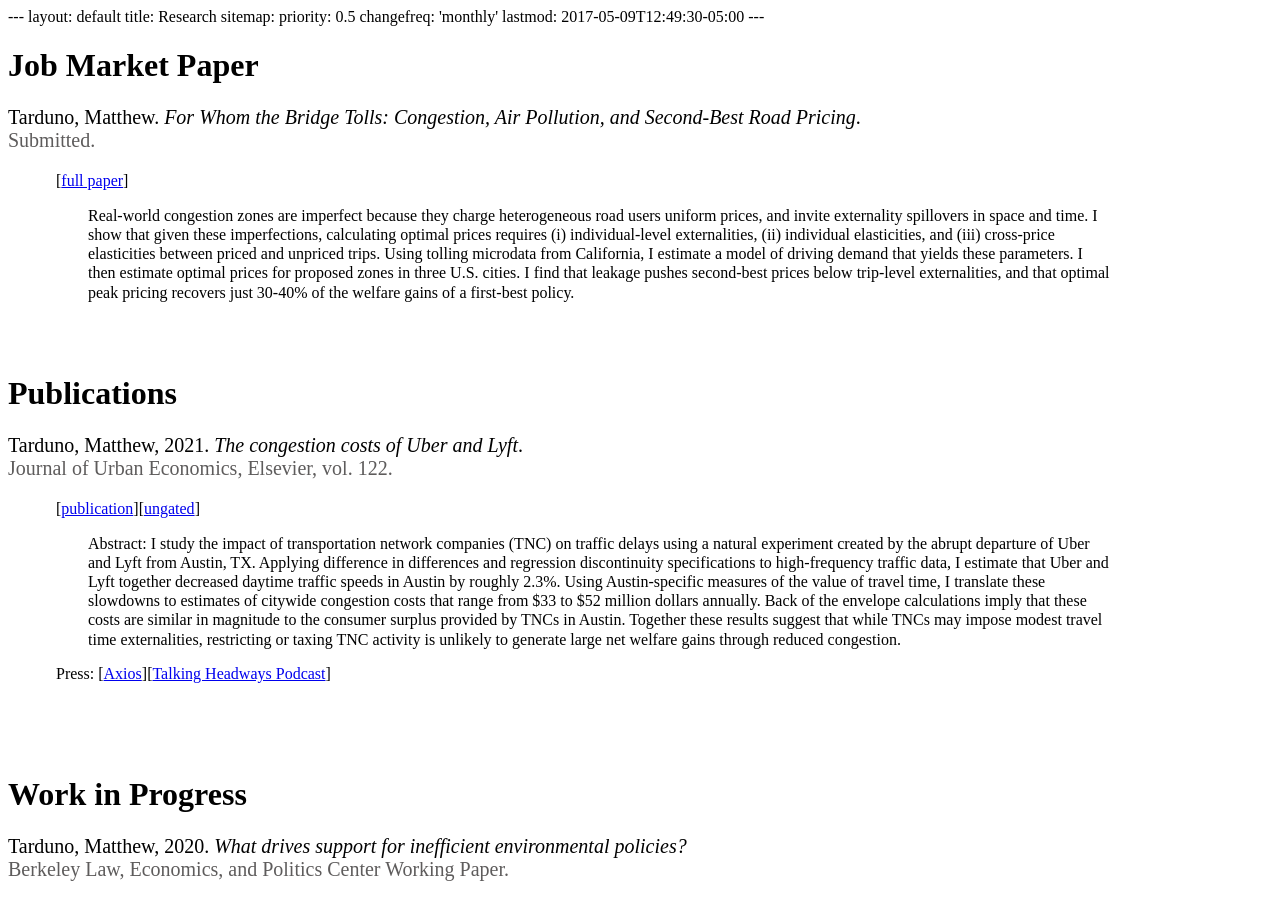
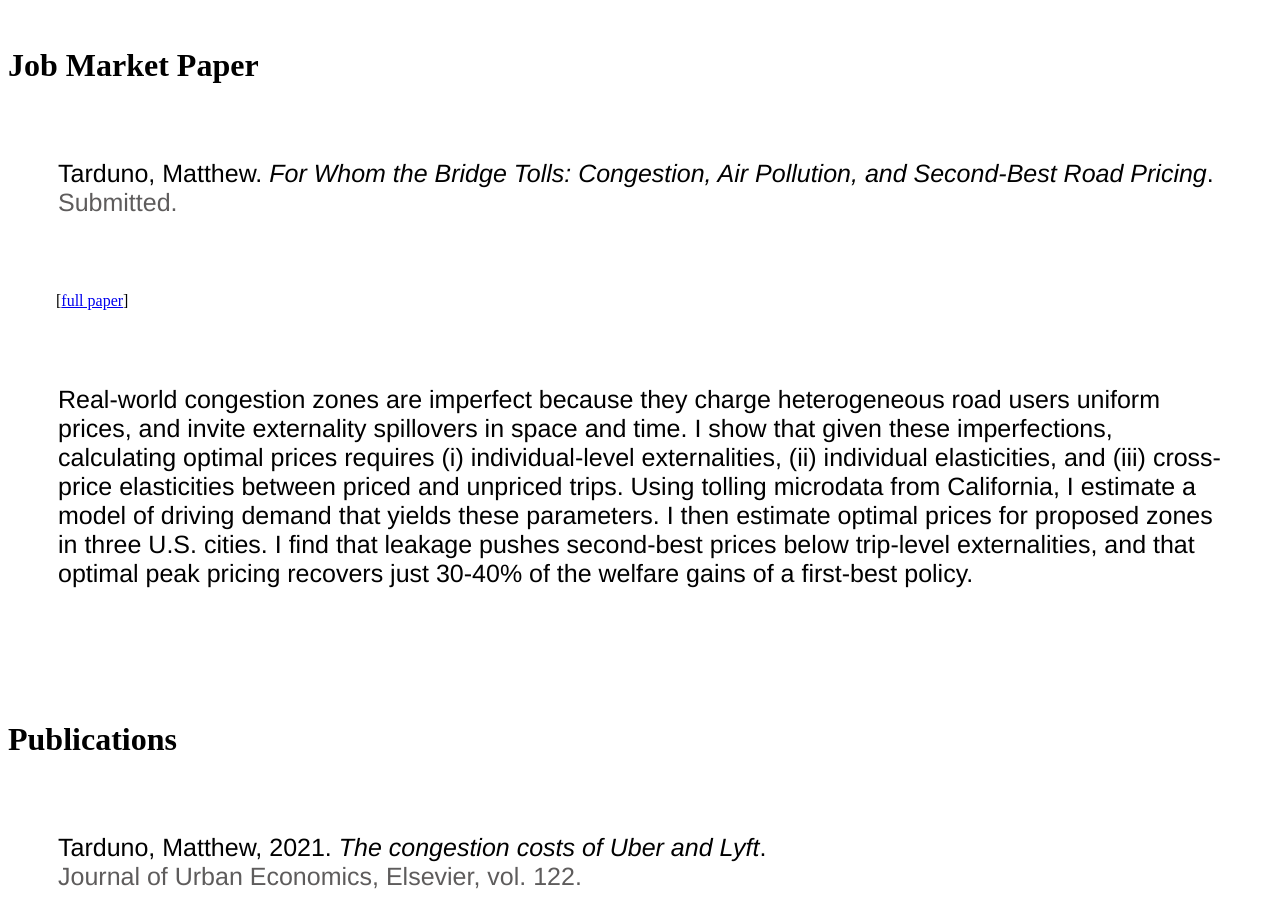
Before and after one commit to Matt-Tarduno/Matt-Tarduno.github.io, a Jekyll site: the page research_mobile/index.html, which Jekyll copies as it is, in a window 1280 px wide and 900 px high. Built offline with Jekyll 4.4.1, drawn with Linux system fonts in a browser that asks for light colours.

Commit message:
Update index.html

```diff
--- a/research_mobile/index.html
+++ b/research_mobile/index.html
@@ -1,21 +1,12 @@
-
----
-layout: default
-title: Research
-sitemap:
-    priority: 0.5
-    changefreq: 'monthly'
-    lastmod: 2017-05-09T12:49:30-05:00
----
 
 <br />
 
 <div class="blurb">
 	<h1>Job Market Paper</h1>
 
-<p style="font-size:20px; font-family: TimesNewRoman; color: black" >Tarduno, Matthew. <em>For Whom the Bridge Tolls: Congestion, Air Pollution, and Second-Best Road Pricing</em>.<br><span style="color: #5e5c5c"> Submitted.</span>
+<p style="font-size:25px; font-family: 'Helvetica', 'Arial', 'Sans-Serif'; font-weight: 300; padding: 50px" >Tarduno, Matthew. <em>For Whom the Bridge Tolls: Congestion, Air Pollution, and Second-Best Road Pricing</em>.<br><span style="color: #5e5c5c"> Submitted.</span>
 	<p style="margin-left:3em">[<a href="https://matt-tarduno.github.io/jmp/" target="_blank">full paper</a>]
-	<p style="font-size:16px; margin-left:5em; margin-right:10em; line-height: 1.2"> Real-world congestion zones are imperfect because they charge heterogeneous road users
+	<p style="font-size:25px; font-family: 'Helvetica', 'Arial', 'Sans-Serif'; font-weight: 300; padding: 50px" > Real-world congestion zones are imperfect because they charge heterogeneous road users
 uniform prices, and invite externality spillovers in space and time. I show that given these imperfections, calculating optimal prices requires (i) individual-level externalities, (ii) individual elasticities, and (iii) cross-price elasticities between priced and unpriced trips. Using
 tolling microdata from California, I estimate a model of driving demand that yields these parameters. I then estimate optimal prices for proposed zones in three U.S. cities. I find that leakage pushes second-best prices below trip-level externalities, and that optimal peak pricing recovers just 30-40% of the welfare gains of a first-best policy.</p>
 <br>
@@ -32,9 +23,9 @@ tolling microdata from California, I estimate a model of driving demand that yie
 
 <div class="blurb">
 	<h1>Publications</h1>
-	<p style="font-size:20px; font-family: TimesNewRoman; color: black" > Tarduno, Matthew, 2021. <em>The congestion costs of Uber and Lyft</em>.<br><span style="color: #5e5c5c"> Journal of Urban Economics, Elsevier, vol. 122.</span>
+	<p style="font-size:25px; font-family: 'Helvetica', 'Arial', 'Sans-Serif'; font-weight: 300; padding: 50px" > Tarduno, Matthew, 2021. <em>The congestion costs of Uber and Lyft</em>.<br><span style="color: #5e5c5c"> Journal of Urban Economics, Elsevier, vol. 122.</span>
 	<p style="margin-left:3em">[<a href="https://doi.org/10.1016/j.jue.2020.103318" target="_blank">publication</a>][<a href="https://matt-tarduno.github.io/tnc/" target="_blank">ungated</a>]
-	<p style="font-size:16px; margin-left:5em; margin-right:10em; line-height: 1.2"> Abstract: I study the impact of transportation network companies (TNC) on traffic delays using a natural experiment created by the abrupt departure of Uber and Lyft from Austin, TX. Applying difference in
+	<p style="font-size:25px; font-family: 'Helvetica', 'Arial', 'Sans-Serif'; font-weight: 300; padding: 50px" > Abstract: I study the impact of transportation network companies (TNC) on traffic delays using a natural experiment created by the abrupt departure of Uber and Lyft from Austin, TX. Applying difference in
 differences and regression discontinuity specifications to high-frequency traffic data, I estimate that Uber
 and Lyft together decreased daytime traffic speeds in Austin by roughly 2.3%. Using Austin-specific
 measures of the value of travel time, I translate these slowdowns to estimates of citywide congestion
@@ -59,9 +50,9 @@ TNC activity is unlikely to generate large net welfare gains through reduced con
 
 <div class="blurb">
 	<h1>Work in Progress</h1>
-	<p style="font-size:20px; font-family: TimesNewRoman; color: black" > Tarduno, Matthew, 2020. <em>What drives support for inefficient environmental policies?</em> <br><span style="color: #5e5c5c">Berkeley Law, Economics, and Politics Center Working Paper.</span>
+	<p style="font-size:25px; font-family: 'Helvetica', 'Arial', 'Sans-Serif'; font-weight: 300; padding: 50px" > Tarduno, Matthew, 2020. <em>What drives support for inefficient environmental policies?</em> <br><span style="color: #5e5c5c">Berkeley Law, Economics, and Politics Center Working Paper.</span>
 	<p style="margin-left:3em">[<a href="https://matt-tarduno.github.io/nevada/" target="_blank">pilot results</a>]
-	<p style="font-size:16px; margin-left:5em; margin-right:10em; line-height: 1.2"> Negative externalities are often regulated with performance standards (e.g., fuel economy standards) where economic theory suggests that price-based mechanisms (e.g., fuel taxes) offer a more efficient alternative. The relative popularity of performance-based policies  is puzzling:
+	<p style="font-size:25px; font-family: 'Helvetica', 'Arial', 'Sans-Serif'; font-weight: 300; padding: 50px" > Negative externalities are often regulated with performance standards (e.g., fuel economy standards) where economic theory suggests that price-based mechanisms (e.g., fuel taxes) offer a more efficient alternative. The relative popularity of performance-based policies  is puzzling:
 	Given the cost-effectiveness of Pigouvian taxation and the ability of governments to pair these policies with redistribution, it should be possible to construct a price-based regulation that dominates a performance-based alternative on at least one of the three dimensions of efficacy, fairness, or cost, holding fixed the others.
 		In this paper, I use an information provision experiment to understand what drives differences in voter support for these two policy types. Specifically, this experiment allows me to answer two questions: How do voters' perceptions of policy cost, effectiveness, and regressivity influence policy support? And do misperceptions of policy attributes explain the relative popularity of nontax corrective policies? Preliminary results from a pilot experiment conducted around a 2020 energy ballot initiative suggest that voters overestimate the effectiveness of performance-based policies at reducing carbon emissions. Oaxaca-blinder decompositions, however, suggest that differences in beliefs about policy attributes explain only a quarter of the difference in support for performance vs. price-based policies. As a result, neither rectifying misperceptions about policy attributes, nor redesigning price-based policies to compensate swing voters appear likely to significantly bolster support for price-based corrective policies. 	</p>
 	<h1></h1>
@@ -74,7 +65,7 @@ TNC activity is unlikely to generate large net welfare gains through reduced con
 	</style>
 
 
-	<p style="font-size:20px; font-family: TimesNewRoman; color: black" > <em>Equity Neutral Policy</em><span style="color: #5e5c5c"> (with James Sallee)</span><br>
+	<p style="font-size:25px; font-family: 'Helvetica', 'Arial', 'Sans-Serif'; font-weight: 300; padding: 50px" > <em>Equity Neutral Policy</em><span style="color: #5e5c5c"> (with James Sallee)</span><br>
 	<br>
 	<br>
 	<style>
@@ -83,7 +74,7 @@ TNC activity is unlikely to generate large net welfare gains through reduced con
 	  }
 	</style>
 
-	<p style="font-size:20px; font-family: TimesNewRoman; color: black" > <em>Misperceptions About Air Pollution:
+	<p style="font-size:25px; font-family: 'Helvetica', 'Arial', 'Sans-Serif'; font-weight: 300; padding: 50px" > <em>Misperceptions About Air Pollution:
 Implications for Willingness to Pay and Environmental Inequality</em><span style="color: #5e5c5c"> (with Reed Walker)</span><br>
 	<br>
 	<br>
@@ -93,7 +84,7 @@ Implications for Willingness to Pay and Environmental Inequality</em><span style
 	  }
 	</style>
 
-<p style="font-size:20px; font-family: TimesNewRoman; color: black" > <em>Should Cities Tax Uber and Lyft?</em><span style="color: #5e5c5c"></span><br>
+<p style="font-size:25px; font-family: 'Helvetica', 'Arial', 'Sans-Serif'; font-weight: 300; padding: 50px" > <em>Should Cities Tax Uber and Lyft?</em><span style="color: #5e5c5c"></span><br>
 	<br>
 	<br>
 	<style>
@@ -106,7 +97,7 @@ Implications for Willingness to Pay and Environmental Inequality</em><span style
 
 <div class="blurb">
 	<h1>Policy Reports</h1>
-	<p style="font-size:20px; font-family: TimesNewRoman; color: black" ><em>Can targeted rebates foster equity in congestion pricing schemes?</em> <br><span style="color: #5e5c5c"> (with Jim Sallee)</span>
+	<p style="font-size:25px; font-family: 'Helvetica', 'Arial', 'Sans-Serif'; font-weight: 300; padding: 50px" ><em>Can targeted rebates foster equity in congestion pricing schemes?</em> <br><span style="color: #5e5c5c"> (with Jim Sallee)</span>
 	<p style="margin-left:3em">[<a href="https://escholarship.org/uc/item/7r64t085" target="_blank">Berkeley ITS Report</a>]
 	<br>
 	<br>
```
